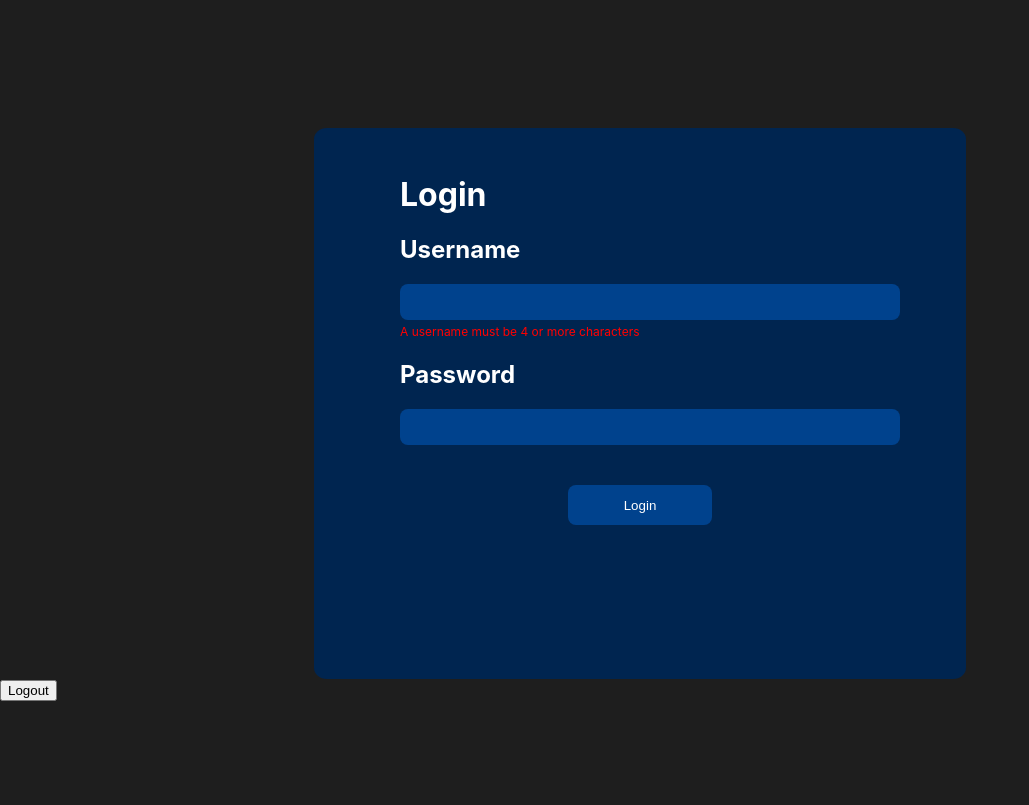
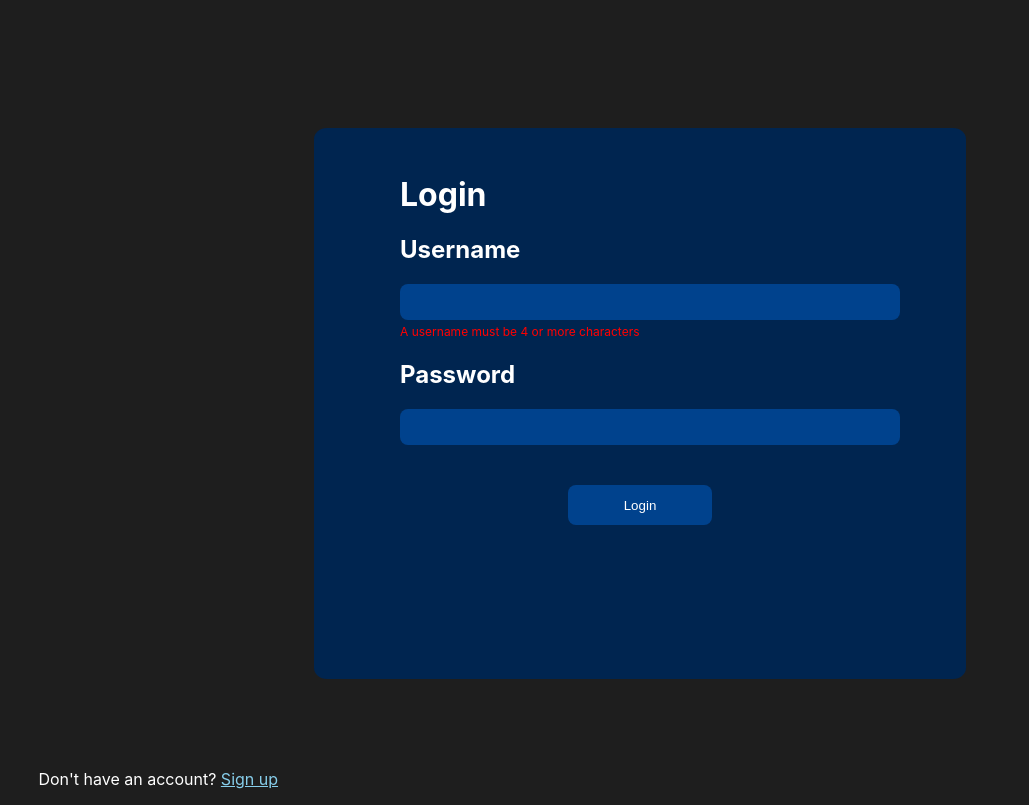
Before and after one commit to Typist01/habit-tracker, a React (Create React App) app in the folder frontend3/my-app/: page /login in a window 1280 px wide. Shown: the whole page, without its empty margins (0-1029 px from the left). Built offline with nearby package versions, Linux system fonts and the light colour scheme; no server answers.

Commit message:
tweaked login UI and redirecting to dashboard on successful habit add

```diff
--- a/frontend3/my-app/src/App.js
+++ b/frontend3/my-app/src/App.js
@@ -10,8 +10,8 @@ import DataDisplay from "./Pages/Data-Display/DataDisplay";
 import { loginUser } from "./API/authentication";
 import NewHabitPage from "./Pages/Dashboard/NewHabitBox/Components/NewHabitPage/NewHabitPage";
 import ActivityDisplay from "./Pages/ActivityDisplay/ActivityDisplay";
+export const AuthContext = createContext();
 
-export const AuthContext = createContext();
 
 export default function App() {
   async function loginHandler(username, password) {
--- a/frontend3/my-app/src/Pages/Dashboard/Dashboard.js
+++ b/frontend3/my-app/src/Pages/Dashboard/Dashboard.js
@@ -1,12 +1,14 @@
 /** @format */
-import React, { useEffect, useState } from "react";
+import React, { useEffect, useState, useContext } from "react";
 import { Link } from "react-router-dom";
 import { getHabitsByUser } from "../../API/dashboard-api";
+import { AuthContext } from "../../App";
 import "./Dashboard.css";
 import HabitDisplayBox from "./HabitDisplayBox/HabitDisplayBox";
 import NewHabitBox from "./NewHabitBox/NewHabitBox";
 
 export default function Dashboard() {
+  const ctx = useContext(AuthContext);
   const [userHabits, setUserHabits] = useState([]);
   const username = localStorage.getItem("username");
   var habit_array;
@@ -23,6 +25,7 @@ export default function Dashboard() {
   useEffect(() => {
     document.body.style = "background:#1E1E1E";
   }, []);
+
   return (
     <React.Fragment>
       {/* <div> */}
--- a/frontend3/my-app/src/Pages/Dashboard/NewHabitBox/Components/SuccessPage/SuccessPage.js
+++ b/frontend3/my-app/src/Pages/Dashboard/NewHabitBox/Components/SuccessPage/SuccessPage.js
@@ -1,9 +1,14 @@
 /** @format */
 
-import React from "react";
+import React, { useEffect } from "react";
+import { useNavigate } from "react-router-dom";
 import "./SuccessPage.css";
 
 export default function SuccessPage() {
+  const navigate = useNavigate();
+  useEffect(() => {
+    navigate("/");
+  }, []);
   return (
     <React.Fragment>
       <h1> Success ! </h1>
--- a/frontend3/my-app/src/Pages/Login/Login.js
+++ b/frontend3/my-app/src/Pages/Login/Login.js
@@ -53,6 +53,7 @@ export default function Login() {
     } else if (name == "logout") {
       ctx.handleLogout();
     }
+    setDisableInputs(false);
     console.log(ctx.isLoggedIn);
   }
 
@@ -121,9 +122,17 @@ export default function Login() {
         </div>
         {/* </div> */}
       </form>
-      <form name="logout" onSubmit={handleSubmit}>
-        <button type="submit">Logout</button>
-      </form>
+      <p style={{ marginTop: "7%", marginLeft: "3%" }}>
+        Don't have an account?{" "}
+        <Link to="/signup" style={{ color: "skyblue" }}>
+          Sign up
+        </Link>
+      </p>
+      {ctx.isLoggedIn && (
+        <form name="logout" onSubmit={handleSubmit}>
+          <button type="submit">Logout</button>
+        </form>
+      )}
     </React.Fragment>
   );
 }
```
